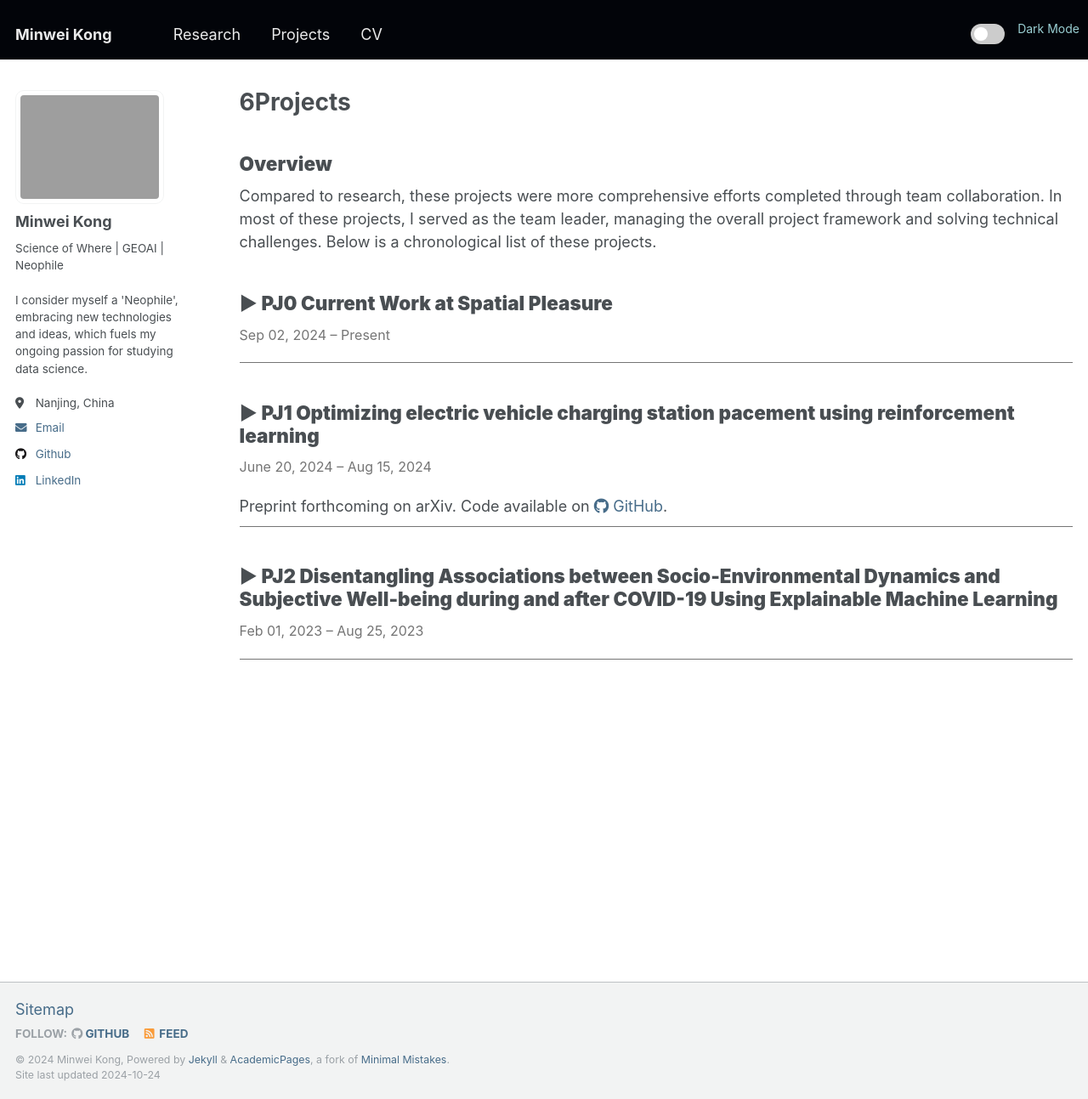
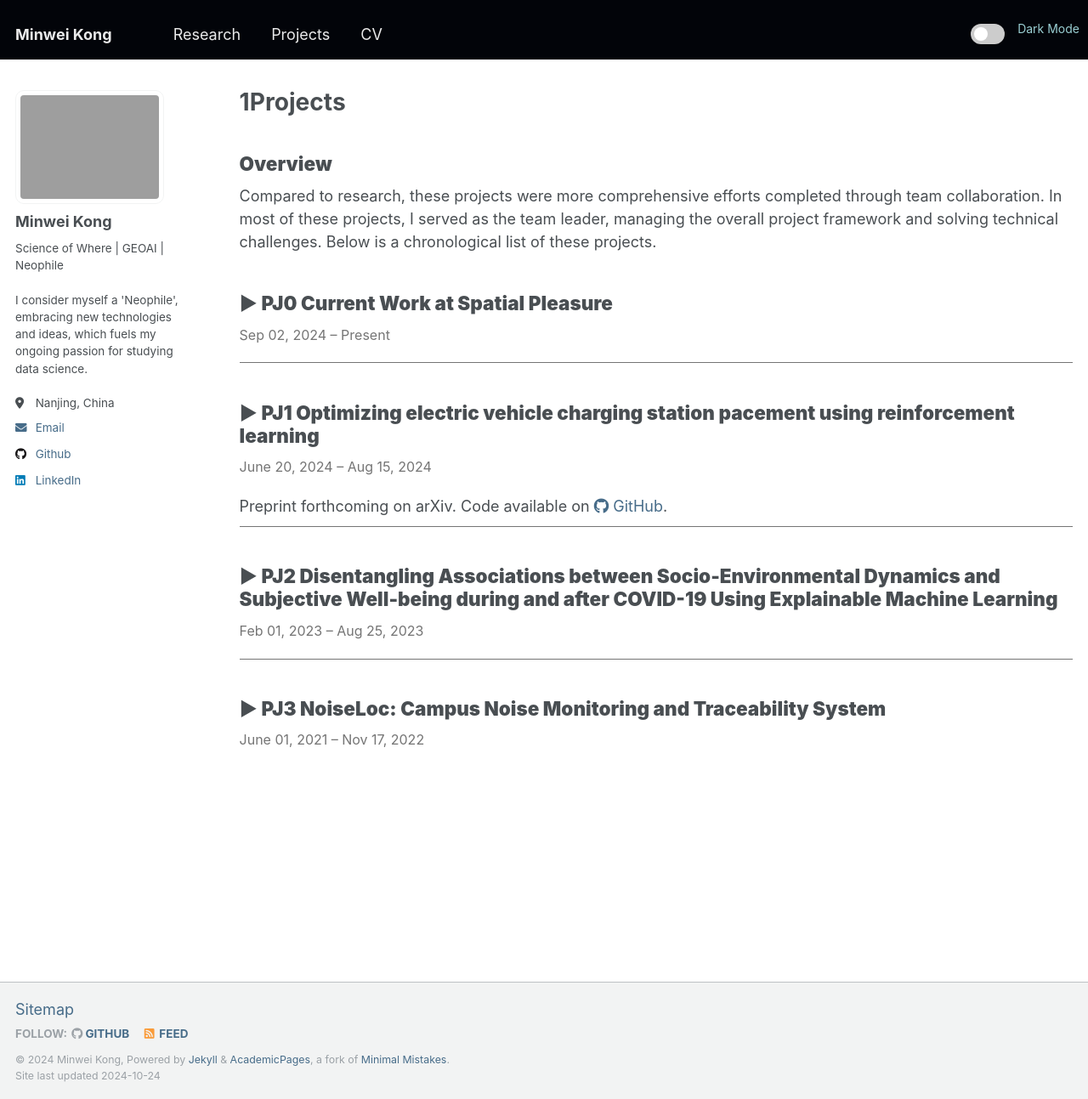
Before and after one commit to Minw913/minw913.github.io, a Jekyll site: the page built from _pages/projects.md, in a window 1280 px wide and 1293 px high. Shown: the whole window at 85% size. Built offline with Jekyll 4.4.1, drawn with Linux system fonts in a browser that asks for light colours; nearby versions of some CDN libraries.

Commit message:
add video

```diff
--- a/_pages/projects.md
+++ b/_pages/projects.md
@@ -1,6 +1,6 @@
 ---
 layout: archive
-title: "6Projects"
+title: "1Projects"
 permalink: /projects/
 author_profile: true
 redirect_from:
@@ -151,8 +151,8 @@
     </div> -->
     <!-- 摘要部分 -->
     <div class="research-summary" style="flex-basis: 50%; max-height: 400px; overflow-y: auto; padding: 10px; margin-left: 20px;">
-      <p>Optimizing electric vehicle charging station placement is key to implementing zero-emission policies in central London. Using <a href="https://openchargemap.org/site" target="_blank" style="color: #757575;">open charge map data</a>, the study framed the problem as a reinforcement learning task, where the agent learns to take optimal actions by adjusting its strategy based on feedback. This results in a deployment that balances coverage benefits and time costs within budget constraints, maximizing overall utility. The components of the RL problem are as follows:</p>
-
+      <p>Optimizing electric vehicle charging station placement is key to implementing zero-emission policies in central London. Using <a href="https://openchargemap.org/site" target="_blank" style="color: #757575;">open charge map data</a>, the study framed the problem as a reinforcement learning task, where the agent learns to take optimal actions by adjusting its strategy based on feedback. This results in a deployment that balances coverage benefits and time costs within budget constraints, maximizing overall utility.</p>
+      <p><strong>Components of the RL problem</strong></p>
       <ul>
         <li><strong>State</strong>: The current spatial layout of charging stations and charger configuration.</li>
         <li><strong>Action</strong>: Adding new charging stations, increasing the capacity of existing stations, or relocating stations.</li>
@@ -281,3 +281,61 @@
 </div>
 <!-- 分隔线 -->
 <hr style="border: none; height: 0.5px; background-color: #757575; margin-top: 10px; margin-bottom: 10px;">
+
+
+<h2 class="toggle-header" style="cursor: pointer;">
+  <span class="toggle-icon">▶</span><strong> PJ3 NoiseLoc: Campus Noise Monitoring and Traceability System</strong>
+</h2>
+<p style="color: #757575; font-size: 16px;">June 01, 2021 – Nov 17, 2022</p>
+<div class="toggle-content" style="display: none;">
+  <!-- 关键词部分 -->
+  <p><strong>Keywords:</strong> noise traceability; sound classification and intensity prediction; interactive web app</p>
+
+  <!-- 父容器 -->
+  <div class="content-wrapper" style="display: flex; max-height: 400px; align-items: flex-start;">
+    <div id="researchCarouse2" class="carousel slide" data-ride="carousel" style="flex-basis: 50%; max-height: 400px">
+      <!-- <ol class="carousel-indicators">
+        <li data-target="#researchCarouse2" data-slide-to="0" class="active"></li>
+        <li data-target="#researchCarouse2" data-slide-to="1"></li>
+        <li data-target="#researchCarouse2" data-slide-to="2"></li>
+        <li data-target="#researchCarouse2" data-slide-to="3"></li>
+        <li data-target="#researchCarouse2" data-slide-to="4"></li>
+      </ol> -->
+      <div class="carousel-inner">
+        <div class="carousel-item active">
+            <!-- 添加MP4视频 -->
+          <video class="d-block mx-auto" controls style="margin-top: 70px;">
+            <source src="/files/project_3/video_1.mp4" type="video/mp4">
+            Your browser does not support the video tag.
+          </video>
+          <div class="carousel-caption d-none d-md-block">
+            <h5>Project framework and workflow</h5>
+          </div>
+          <!-- 放大按钮 -->
+          <!-- <button class="enlarge-btn" onclick="openModal('/images/research_1/img_1.png')">🔍</button> -->
+        </div>
+    </div>
+    <!-- 轮播图放大模态框 HTML -->
+    <!-- <div id="imageModal" class="modal">
+      <span class="close" onclick="closeModal()">&times;</span>
+      <img class="modal-content" id="modalImg">
+    </div> -->
+    <!-- 摘要部分 -->
+    <div class="research-summary" style="flex-basis: 50%; max-height: 400px; overflow-y: auto; padding: 10px; margin-left: 20px;">
+      <p>Campus noise affects students and staff, and the noise tracing system provides precise analysis and decision-making support. This project uses GIS technology to create a multi-dimensional noise map, incorporating user feedback to identify noise sources. The interactive website features noise info, scenario distribution, event simulation, and source tracking. Outdoor experiments validated the model's accuracy.</p>
+      <p><strong>Key technologies</strong></p>
+      <ul>
+        <li>Employ a geometric acoustic ray tracing method to simulate noise propagation, accounting for reflection, diffraction, and atmospheric absorption, enabling accurate noise propagation and attenuation calculations across different frequency sources.</li>
+
+        <li>Used Regression Discontinuity Design (RDD) to divide the COVID-19 outbreak in Shanghai into six SWB stages, analyzing key events' impact on public sentiment before, during, and after the pandemic.</li>
+
+        <li>Applied a Fully Connected Neural Network (FCNN) model to examine the relationship between sentiment scores and socio-economic as well as built-environment factors at the neighborhood level, with the SHAP framework used to explain the model.</li>
+      </ul>
+    </div>
+  </div>
+<!-- </div> -->
+<link rel="stylesheet" href="https://cdnjs.cloudflare.com/ajax/libs/font-awesome/5.15.4/css/all.min.css">
+<p style="margin-top: 35px; margin-bottom: 0;"><strong>Honor:</strong> <a href="http://wupen.org/competitions/68?type\=vote">The First Prize in the 7th Chengyuan Cup</a>; <a href="https://www.isocui.org/icui2023/">Best Presentation Award in GSCS & ICUI 2023</a>; Submitted to the journal <i>Computers, Environment and Urban Systems</i>.</p>
+</div>
+<!-- 分隔线 -->
+<hr style="border: none; height: 0.5px; background-color: #757575; margin-top: 10px; margin-bottom: 10px;">
```
Also changed, not shown: other parts of _pages/projects.md (+2 -2 lines), _pages/research.md (+5 -5 lines), 2 other files.
